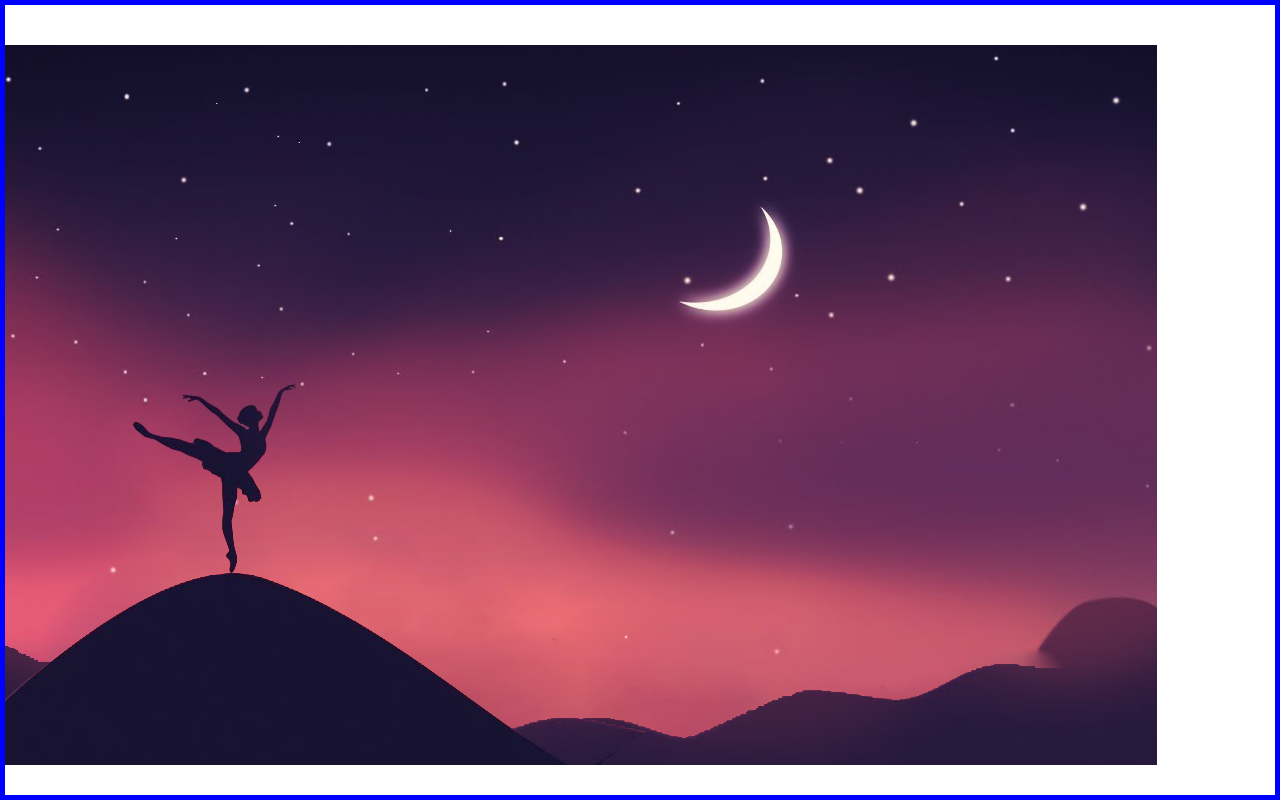
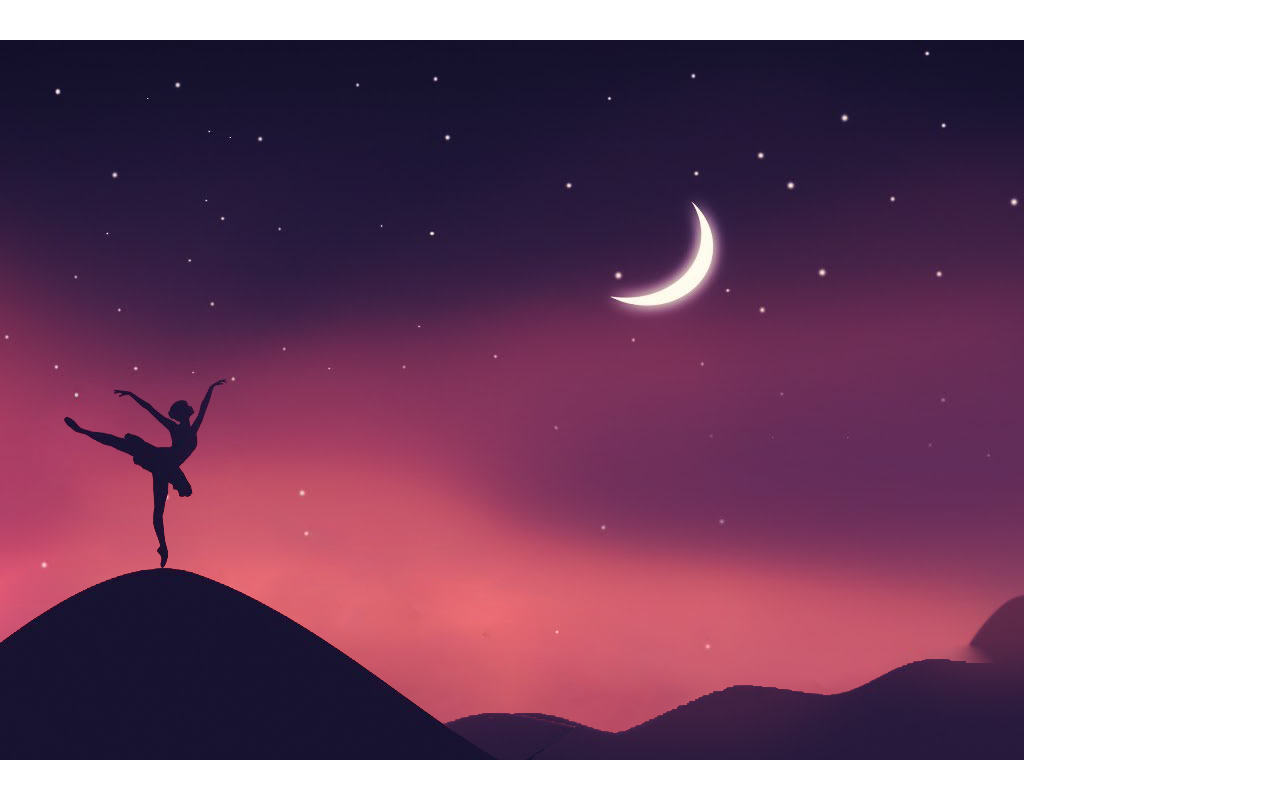
Before and after one commit to atg1995/TagParallex, a plain HTML site: page index.html in a window 1280 px wide. Drawn offline with Linux system fonts and the light colour scheme.

Commit message:
Update style.css

```diff
--- a/style.css
+++ b/style.css
@@ -21,17 +21,17 @@ img{
     float: left;
     margin: 0;
     padding: 0;
-    width: 100vw;
+    width: 80vw;
     height: 100vh;
     overflow: hidden;
-    border: 5px solid blue;
+
 }
 .parallex{
     position: absolute;
 }
 .image {
     height: 100vh;
-    width: 90vw;;
+    width: 80vw;;
     object-fit: none;
     /*  background-color: yellow;*/
   }
```
